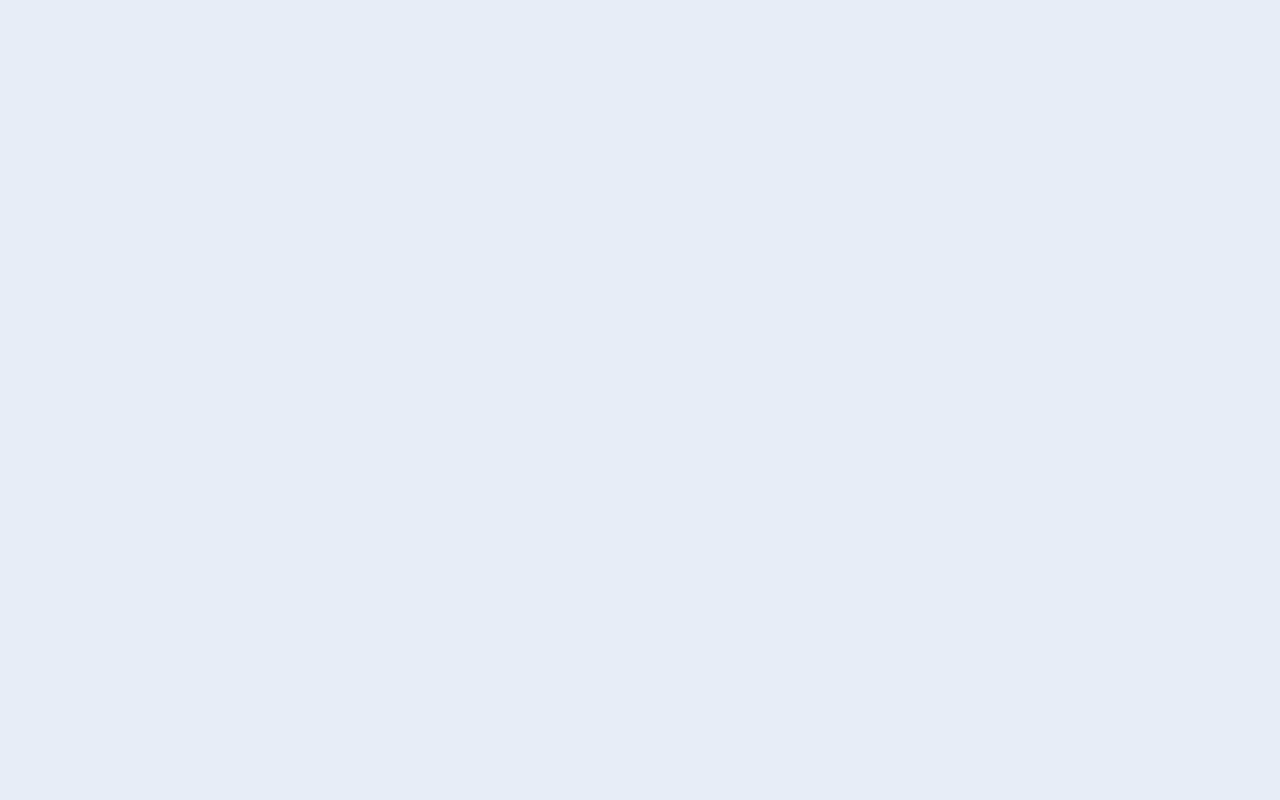
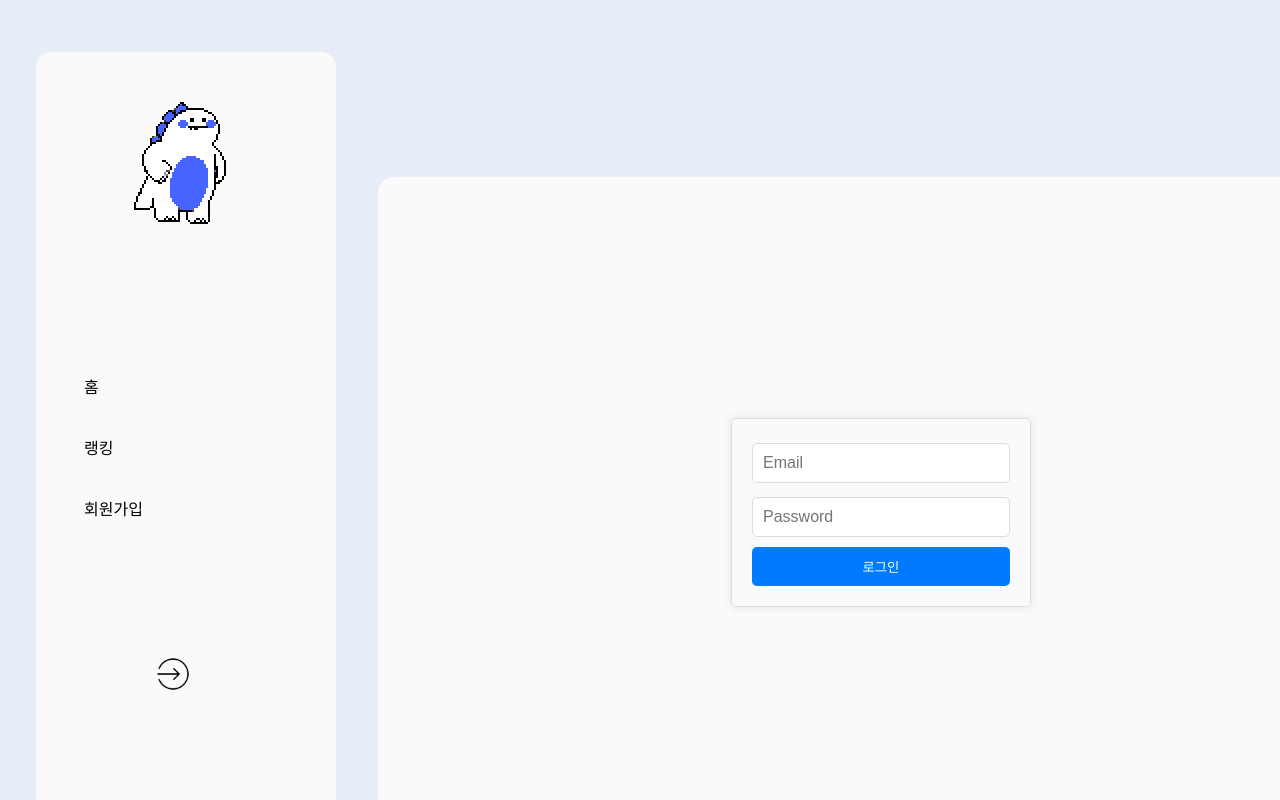
Before and after one commit to Dev-Tinos/JSGames-Frontend-Deemo, a React (Create React App) app: page /login in a window 1280 px wide. Before the commit this address had no page. Shown: the top 800 px of the page. Built offline with nearby package versions, Linux system fonts and the light colour scheme.

Commit message:
로그인 페이지 분리

```diff
--- a/src/App.js
+++ b/src/App.js
@@ -11,6 +11,7 @@ import Ranking from "./routers/ranking"
 import Test from "./routers/test"
 import Detail from "./routers/detail"
 import Signup from "./routers/signup"
+import Login from "./routers/login"
 
 function App() {
   return (
@@ -22,6 +23,7 @@ function App() {
           <Route path="/ranking" element={<Ranking />}></Route>
           <Route path="/signup" element={<Signup />}></Route>
           <Route path="/test" element={<Test />}></Route>
+          <Route path="/login" element={<Login />}></Route>
           <Route path="/gamebox/:gameId" element={<Detail />}></Route>
         </Routes>
       </BrowserRouter>
--- a/src/components/Modules/navigate.js
+++ b/src/components/Modules/navigate.js
@@ -2,7 +2,6 @@ import { useNavigate } from "react-router-dom"
 import styless from "./navigate.module.css"
 import LogoImg from "../Atoms/logoImg";
 import React, { useState, useEffect } from 'react';
-import LoginPage from "../Templetes/loginPage";
 import loginImg from '../../img/icons8-login.png';
 import logoutImg from '../../img/icons8-logout.png';
 
@@ -10,7 +9,6 @@ import logoutImg from '../../img/icons8-logout.png';
 
 function Navitage() {
     const nav = useNavigate();
-    const [isLoginOpen, setLoginOpen] = useState(false);
     const [logOut, setLogOut] = useState(false)
     const userId = localStorage.getItem('userId')
     const clickLogOut = () => {
@@ -49,18 +47,16 @@ function Navitage() {
                 </ul>
                 <div className={styless.loginPosition}>
                     {userId ? (
-                        <span onClick={clickLogOut}>
+                        <span onClick={clickLogOut} className={styless.logOutHover}>
                             <img src={logoutImg} alt="로그아웃 아이콘"></img>
                         </span>
                     ) : (
-                        <span onClick={() => setLoginOpen(true)}>
+                        <span onClick={() => nav('/login')} className={styless.logInHover}>
                             <img src={loginImg} alt="로그인 아이콘"></img>
-
                         </span>
                     )}
                 </div>
             </div>
-            <LoginPage isOpen={isLoginOpen} onClose={() => setLoginOpen(false)} />
 
         </div>
     )
--- a/src/components/Modules/navigate.module.css
+++ b/src/components/Modules/navigate.module.css
@@ -32,7 +32,12 @@
     height: 41px;
     border-radius: 15px;
 }
-
+.list_container li:hover{
+    background-color: #F3C745;
+    width: 240px;
+    height: 41px;
+    border-radius: 15px;
+}
 .loginPosition{
     margin-top: 130px;
     margin-left: 90px;
@@ -41,7 +46,11 @@
     width: 34px;
     height: 34px;
 }
-.loginPosition img:hover{
+.loginPosition .logInHover img:hover{
     background-color: #F3C745;
     border-radius: 25px;
 }
+
+.loginPosition .logOutHover img:hover{
+    background-color: #F3C745;
+}
--- a/src/components/Templetes/loginPage.js
+++ b/src/components/Templetes/loginPage.js
@@ -1,9 +1,10 @@
 import React, { useState } from 'react';
 import styless from "./loginPage.module.css"
 import { useNavigate } from "react-router-dom"
+import Navitage from '../Modules/navigate';
 
 
-function LoginPage({ isOpen, onClose }) {
+function LoginPage() {
     const nav = useNavigate()
     const [email, setEmail] = useState('');
     const [password, setPassword] = useState('');
@@ -27,7 +28,6 @@ function LoginPage({ isOpen, onClose }) {
                     localStorage.setItem('userId', data.userId);
                     console.log(data)
                     alert("로그인 완료되었습니다!");
-                    onClose();
                     nav('/')
                 } else {
                     alert("로그인 실패. 다시 시도하세요.");
@@ -46,9 +46,10 @@ function LoginPage({ isOpen, onClose }) {
     const inputPassword = (e) => {
         setPassword(e.target.value)
     }
-    if (!isOpen) return null;
     return (
-        <div className={styless.modal_overlay} onClick={onClose}>
+        <div style={{ display: "flex" }}>
+            <Navitage />
+            <div className={styless.modal_overlay}>
                 <form className={styless.login_form} onSubmit={handleSubmit}>
                     <input
                         type="email"
@@ -74,6 +75,9 @@ function LoginPage({ isOpen, onClose }) {
                 </form>
             </div>
 
+        </div>
+
+
     );
 
 }
--- a/src/components/Templetes/loginPage.module.css
+++ b/src/components/Templetes/loginPage.module.css
@@ -1,12 +1,12 @@
 .modal_overlay {
-    position: fixed;
-    top: 0;
-    left: 0;
-    width: 100%;
-    height: 100%;
-    background-color: rgba(0, 0, 0, 0.5);
+    width: 1006px;
+    height: 670px;
+    margin-left: 42px;
+    border-radius: 15px;
+    background-color: #FAFAFA;
+    margin-top: auto;
+    margin-bottom: auto;
     display: flex;
-    z-index: 99999;
     justify-content: center;
     align-items: center;
 
--- a/src/components/Templetes/signupPage.js
+++ b/src/components/Templetes/signupPage.js
@@ -62,7 +62,8 @@ function SignupPage() {
             <div style={{ display: "flex" }}>
                 <div className={styless.nav_container}>
                     <Navitage />
-                </div>                <form onSubmit={handleSubmit} className={styless.signup_form}>
+                </div>
+                <form onSubmit={handleSubmit} className={styless.signup_form}>
                     <div className={styless.form_group}>
                         <label className={styless.label}>이메일:</label>
                         <div className={styless.email_input_wrapper}>
--- a/src/routers/detail.js
+++ b/src/routers/detail.js
@@ -11,6 +11,7 @@ function Detail() {
     const [commentPage, setCommentPage] = useState(0);
     const [isLoading, setIsLoading] = useState(true);
     const [userId, setUserId] = useState(null);
+    // const [loadingMore, setLoadingMore] = useState(false);
 
     useEffect(() => {
         const storedUserId = localStorage.getItem("userId");
@@ -54,6 +55,7 @@ function Detail() {
         }
         fetchData();
     },[gameId, commentPage]);
+
     const refreshComments = async () => {
         try {
             const response = await fetch(`${process.env.REACT_APP_GAMEID_COMMENT}/${gameId}?page=0&size=10`);
@@ -62,6 +64,7 @@ function Detail() {
         } catch (error) {
             console.error("Error refreshing comments:", error);
         }
+
     };
 
     const handleCommentScroll = () => {
```
Lines whose indentation alone changed are shown as unchanged.
